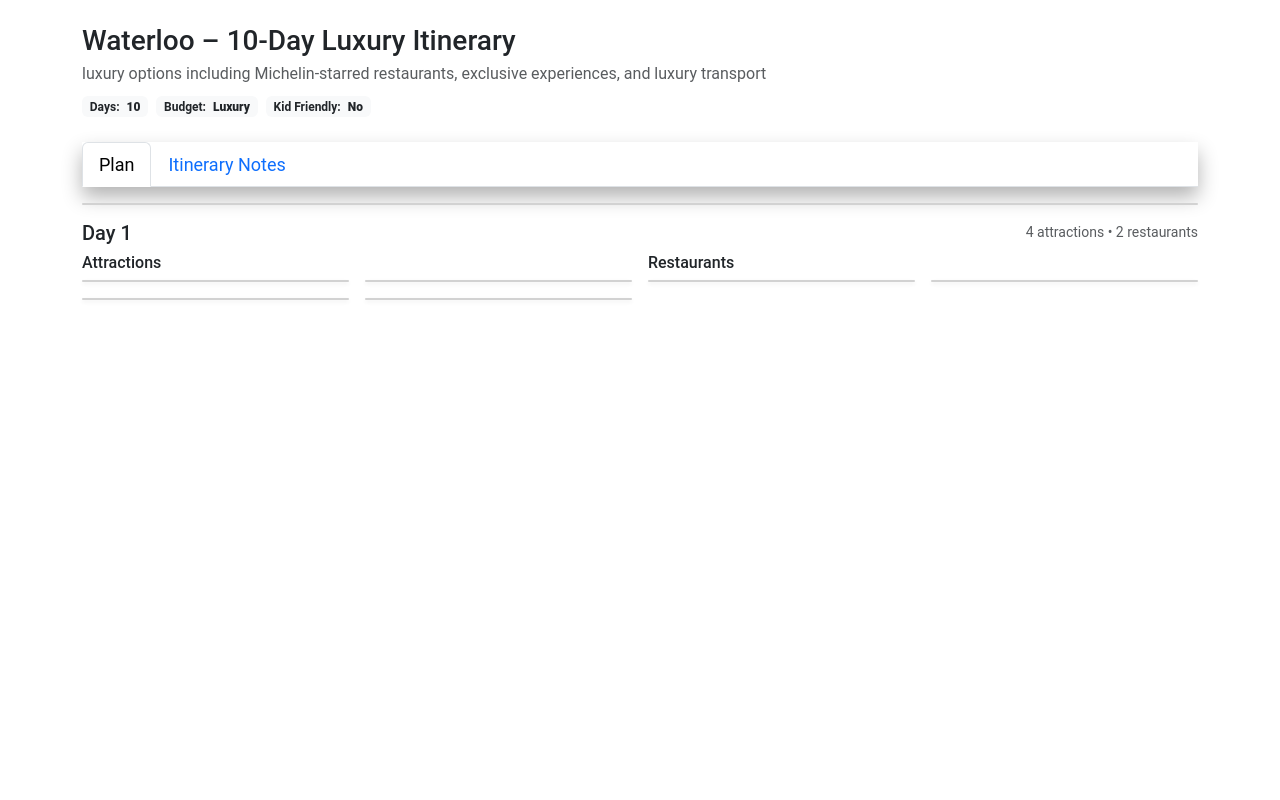
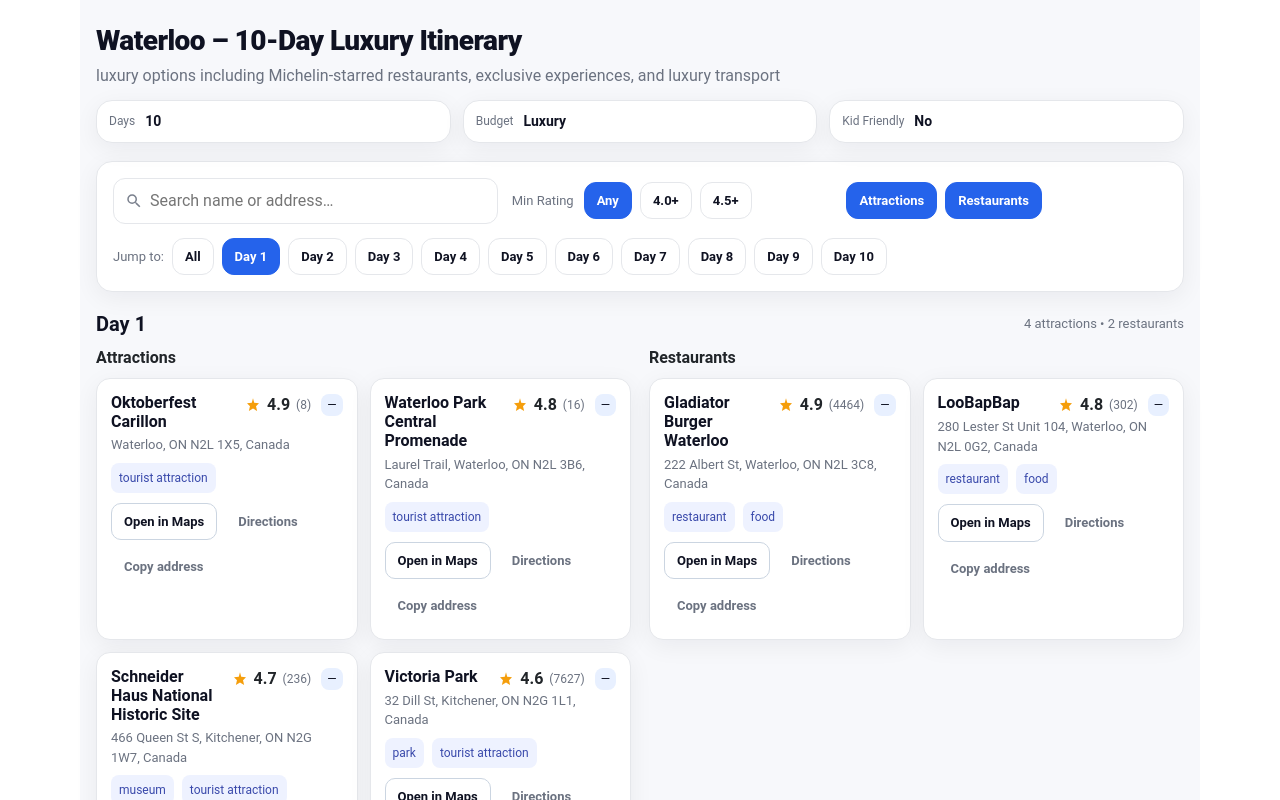
Before and after one commit to MyaEi/Frontend_SmartTravelApp, a Next.js app: page /smart-itineraries in a window 1280 px wide. Shown: the top 800 px of the page. Built offline with nearby package versions, Linux system fonts and the light colour scheme.

Commit message:
SM: smart itinerary empty UI layout implementation

```diff
--- a/app/capstone/components/Hero.tsx
+++ b/app/capstone/components/Hero.tsx
@@ -1,6 +1,7 @@
 'use client';
 
 import Image from 'next/image';
+import Link from "next/link";
 
 export default function Hero() {
   return (
@@ -43,12 +44,12 @@
               <div className="carousel-item active">
                 <div className="row">
                   <div className="col-12 col-md-3 mb-4">
-                    <div className="card clickable-card servicecard_hover">
+                    <Link href="/smart-itineraries" className="card clickable-card servicecard_hover text-decoration-none">
                       <img src="/capstone/images/trip-plan1.jpg" className="card-img-top" alt="Smart itineraries" />
                       <div className="card-body">
                         <h3 className="card-title">Smart itineraries</h3>
                       </div>
-                    </div>
+                    </Link>
                   </div>
                   <div className="col-12 col-md-3 mb-4">
                     <div className="card clickable-card servicecard_hover">
--- /dev/null
+++ b/app/smart-itineraries/itinerary.module.css
@@ -0,0 +1,362 @@
+.pageWrap {
+    --bg: #f7f8fb;
+  --card: #ffffff;
+  --text: #0f1222;
+  --muted: #6b7280;
+  --border: #e5e7eb;
+  --accent: #2563eb;
+  --accent-weak: #e8f0ff;
+  --chip: #eef2ff;
+  --chip-text: #3949ab;
+  --shadow: 0 6px 24px rgba(16, 24, 40, 0.06);
+  max-width: 1120px;
+  margin: 0 auto;
+  padding: 24px 16px 64px;
+  background: var(--bg);
+}
+
+.header {
+  margin-bottom: 16px;
+}
+
+.title {
+  font-size: 28px;
+  font-weight: 800;
+  color: var(--text);
+  letter-spacing: -0.02em;
+  margin: 0 0 6px;
+}
+
+.subtitle {
+  color: var(--muted);
+  max-width: 720px;
+  margin: 0 0 12px;
+}
+
+.statsRow {
+  display: grid;
+  grid-template-columns: repeat(3, minmax(0, 1fr));
+  gap: 12px;
+  margin-top: 12px;
+}
+
+.stat {
+  display: flex;
+  align-items: center;
+  gap: 10px;
+  background: var(--card);
+  border: 1px solid var(--border);
+  border-radius: 16px;
+  padding: 10px 12px;
+  box-shadow: var(--shadow);
+}
+
+.statLabel {
+  font-size: 12px;
+  color: var(--muted);
+}
+
+.statValue {
+  font-size: 14px;
+  font-weight: 600;
+  color: var(--text);
+}
+
+/* Controls */
+.controls {
+  margin-top: 18px;
+  background: var(--card);
+  border: 1px solid var(--border);
+  border-radius: 16px;
+  box-shadow: var(--shadow);
+  padding: 16px;
+}
+
+.controlGroup {
+  display: grid;
+  grid-template-columns: 1.2fr 1fr 1fr;
+  gap: 14px;
+}
+
+.searchWrap {
+  position: relative;
+}
+
+.searchIcon {
+  position: absolute;
+  left: 12px;
+  top: 50%;
+  width: 18px;
+  height: 18px;
+  transform: translateY(-50%);
+  fill: var(--muted);
+  opacity: 0.9;
+}
+
+.searchInput {
+  width: 100%;
+  padding: 10px 12px 10px 36px;
+  border: 1px solid var(--border);
+  border-radius: 12px;
+  outline: none;
+  background: #fff;
+  color: var(--text);
+}
+
+.searchInput:focus {
+  border-color: #c7d2fe;
+  box-shadow: 0 0 0 4px rgba(37, 99, 235, 0.1);
+}
+
+.minRatingWrap {
+  display: flex;
+  align-items: center;
+  gap: 10px;
+}
+
+.toggleWrap {
+  display: flex;
+  align-items: center;
+  gap: 8px;
+  justify-content: flex-start;
+}
+
+.muted {
+  color: var(--muted);
+  font-size: 13px;
+}
+
+.pillGroup {
+  display: flex;
+  gap: 8px;
+}
+
+.pill {
+  border: 1px solid var(--border);
+  background: #fff;
+  color: var(--text);
+  padding: 8px 12px;
+  border-radius: 12px;
+  font-size: 13px;
+  font-weight: 600;
+  cursor: pointer;
+}
+
+.pill:hover {
+  border-color: #cbd5e1;
+}
+
+.pillActive {
+  background: var(--accent);
+  color: #fff;
+  border-color: var(--accent);
+}
+
+.dayJump {
+  margin-top: 14px;
+  display: flex;
+  flex-wrap: wrap;
+  align-items: center;
+  gap: 8px;
+}
+
+/* Day sections */
+.daysWrap {
+  margin-top: 20px;
+}
+
+.daySection {
+  margin-bottom: 36px;
+}
+
+.dayHeader {
+  display: flex;
+  align-items: center;
+  justify-content: space-between;
+  margin-bottom: 10px;
+}
+
+.dayTitle {
+  font-size: 20px;
+  font-weight: 700;
+  color: var(--text);
+  margin: 0;
+}
+
+.dayMeta {
+  font-size: 13px;
+  color: var(--muted);
+}
+
+.twoCol {
+  display: grid;
+  grid-template-columns: 1fr 1fr;
+  gap: 18px;
+}
+
+.colHeader {
+  font-weight: 600;
+  margin-bottom: 8px;
+}
+
+/* Card grid */
+.cardGrid {
+  display: grid;
+  grid-template-columns: repeat(2, minmax(0, 1fr));
+  gap: 12px;
+}
+
+.card {
+  background: var(--card);
+  border: 1px solid var(--border);
+  border-radius: 14px;
+  padding: 14px;
+  box-shadow: var(--shadow);
+  transition: transform .2s ease, box-shadow .2s ease;
+}
+
+.card:hover {
+  transform: translateY(-2px);
+  box-shadow: 0 12px 28px rgba(16, 24, 40, 0.08);
+}
+
+.cardHeader {
+  display: flex;
+  justify-content: space-between;
+  align-items: flex-start;
+  gap: 12px;
+}
+
+.cardTitle {
+  font-size: 16px;
+  font-weight: 700;
+  line-height: 1.2;
+  margin: 0 0 4px;
+  color: var(--text);
+}
+
+.ratingWrap {
+  display: flex;
+  align-items: center;
+  gap: 6px;
+  white-space: nowrap;
+}
+
+.starIcon {
+  width: 16px;
+  height: 16px;
+  fill: #f59e0b; /* amber */
+}
+
+.ratingNum {
+  font-weight: 700;
+}
+
+.ratingCount {
+  color: var(--muted);
+  font-size: 12px;
+}
+
+.priceBadge {
+  margin-left: 4px;
+  font-size: 12px;
+  color: var(--text);
+  background: var(--accent-weak);
+  padding: 2px 6px;
+  border-radius: 8px;
+}
+
+.addrRow {
+  font-size: 13px;
+  color: var(--muted);
+  margin-bottom: 8px;
+}
+
+.tagRow {
+  display: flex;
+  gap: 8px;
+  flex-wrap: wrap;
+  margin-bottom: 10px;
+}
+
+.tag {
+  font-size: 12px;
+  background: var(--chip);
+  color: var(--chip-text);
+  padding: 6px 8px;
+  border-radius: 8px;
+}
+
+.actionsRow {
+  display: flex;
+  flex-wrap: wrap;
+  gap: 8px;
+}
+
+.btnOutline,
+.btnGhost {
+  font-size: 13px;
+  font-weight: 600;
+  padding: 8px 12px;
+  border-radius: 10px;
+  cursor: pointer;
+  text-decoration: none;
+}
+
+.btnOutline {
+  background: #fff;
+  border: 1px solid #cbd5e1;
+  color: var(--text);
+}
+
+.btnOutline:hover {
+  border-color: #94a3b8;
+}
+
+.btnGhost {
+  background: transparent;
+  border: 1px solid transparent;
+  color: var(--muted);
+}
+
+.btnGhost:hover {
+  background: #f1f5f9;
+  color: var(--text);
+}
+
+/* Notes */
+.notesWrap {
+  margin-top: 24px;
+  background: var(--card);
+  border: 1px solid var(--border);
+  border-radius: 14px;
+  padding: 16px;
+  box-shadow: var(--shadow);
+}
+
+.notesTitle {
+  margin: 0 0 6px;
+  font-size: 16px;
+  font-weight: 700;
+  color: var(--text);
+}
+
+.noteP {
+  margin: 6px 0;
+  color: var(--text);
+}
+
+/* Responsive */
+@media (max-width: 1000px) {
+  .controlGroup {
+    grid-template-columns: 1fr;
+  }
+
+  .twoCol {
+    grid-template-columns: 1fr;
+  }
+
+  .cardGrid {
+    grid-template-columns: 1fr;
+  }
+}
--- a/app/smart-itineraries/page.tsx
+++ b/app/smart-itineraries/page.tsx
@@ -6,18 +6,14 @@
 //     </div>
 //   );
 // }
-// app/smart-itineraries/page.tsx
+
 "use client";
 
 import React, { useMemo, useState } from "react";
-
-// ① If your JSON is in this folder as response.json:
+import styles from "./itinerary.module.css";
 import dataJson from "./response.json";
 
-// ② If you prefer /public/data/itinerary.json instead, delete the line above
-//    and use useEffect + fetch('/data/itinerary.json') to load at runtime.
-
-// ---------- Types that match your API response ----------
+// ---------- Types matching the response ----------
 type Place = {
   name: string;
   address: string;
@@ -25,12 +21,12 @@
   lon: number;
   rating: number | null;
   user_ratings_total: number | null;
-  price_level: number | null;
+  price_level: number | null; // 0..4 (or null)
   types: string[];
 };
 
 type PlanDay = {
-  day: number;            // 1-based
+  day: number; // 1-based
   attractions: Place[];
   restaurants: Place[];
 };
@@ -42,89 +38,133 @@
   budget_label: string;
   budget_description: string;
   kid_friendly: boolean;
-  itinerary_text: string; // markdown
+  itinerary_text: string; // markdown-ish
   plan_struct: PlanDay[];
 };
 
-// ---------- Small helpers ----------
-const priceTo$ = (lvl: number | null | undefined) => {
+// ---------- Helpers ----------
+const priceTo$ = (lvl?: number | null) => {
   if (lvl == null) return "—";
-  return "$".repeat(Math.max(1, Math.min(4, lvl)));
+  const clamped = Math.max(0, Math.min(4, lvl));
+  return "$".repeat(clamped || 1);
 };
 
-const toTitle = (s: string) =>
-  s.replaceAll("_", " ").replace(/\b\w/g, (m) => m.toUpperCase());
-
-// ---------- Presentational bits ----------
-function PlaceCard({ p }: { p: Place }) {
-  const types = p.types
-    .map(toTitle)
-    .filter((t) => !["Point Of Interest", "Establishment", "Store"].includes(t))
+const prettyTypes = (ts: string[]) =>
+  ts
+    .map((t) => t.replaceAll("_", " "))
+    .filter(
+      (t) =>
+        !["point of interest", "establishment", "store"].includes(
+          t.toLowerCase()
+        )
+    )
     .slice(0, 3);
 
+const mapsSearch = (p: Place) =>
+  `https://www.google.com/maps/search/?api=1&query=${encodeURIComponent(
+    `${p.name} ${p.address}`
+  )}`;
+
+const mapsDir = (p: Place) =>
+  `https://www.google.com/maps/dir/?api=1&destination=${encodeURIComponent(
+    `${p.lat},${p.lon}`
+  )}`;
+
+// ---------- Small UI bits ----------
+function Stat({ label, value }: { label: string; value: string }) {
   return (
-    <div className="card h-100 shadow-sm">
-      <div className="card-body">
-        <div className="d-flex justify-content-between align-items-start">
-          <h5 className="card-title mb-2">{p.name}</h5>
-          <div className="text-nowrap small">
-            {p.rating ? (
+    <div className={styles.stat}>
+      <div className={styles.statLabel}>{label}</div>
+      <div className={styles.statValue}>{value}</div>
+    </div>
+  );
+}
+
+function Pill({
+  active,
+  children,
+  onClick,
+}: {
+  active?: boolean;
+  children: React.ReactNode;
+  onClick?: () => void;
+}) {
+  return (
+    <button
+      type="button"
+      className={`${styles.pill} ${active ? styles.pillActive : ""}`}
+      onClick={onClick}
+    >
+      {children}
+    </button>
+  );
+}
+
+function PlaceCard({ p }: { p: Place }) {
+  const tags = prettyTypes(p.types);
+  return (
+    <div className={styles.card}>
+      <div className={styles.cardHeader}>
+        <h3 className={styles.cardTitle}>{p.name}</h3>
+
+        <div className={styles.ratingWrap}>
+          {typeof p.rating === "number" ? (
             <>
-                <span className="me-1">⭐ {p.rating.toFixed(1)}</span>
+              <svg
+                viewBox="0 0 24 24"
+                className={styles.starIcon}
+                aria-hidden="true"
+              >
+                <path d="M12 17.3l6.18 3.7-1.64-7.03L21 9.24l-7.19-.61L12 2 10.19 8.63 3 9.24l4.46 4.73L5.82 21z" />
+              </svg>
+              <span className={styles.ratingNum}>{p.rating.toFixed(1)}</span>
               {p.user_ratings_total ? (
-                  <span className="text-muted">({p.user_ratings_total})</span>
+                <span className={styles.ratingCount}>({p.user_ratings_total})</span>
               ) : null}
             </>
           ) : (
-              <span className="badge bg-secondary">No rating</span>
+            <span className={styles.badgeMuted}>No rating</span>
           )}
+          <span className={styles.priceBadge}>{priceTo$(p.price_level)}</span>
         </div>
       </div>
 
-        <p className="card-text text-muted small mb-2">{p.address}</p>
+      <div className={styles.addrRow}>{p.address}</div>
 
-        {types.length > 0 && (
-          <div className="mb-3">
-            {types.map((t) => (
-              <span key={t} className="badge bg-light text-dark me-2">
+      {tags.length > 0 && (
+        <div className={styles.tagRow}>
+          {tags.map((t) => (
+            <span key={t} className={styles.tag}>
               {t}
             </span>
           ))}
         </div>
       )}
 
-        <div className="d-flex gap-2">
+      <div className={styles.actionsRow}>
         <a
-            className="btn btn-outline-primary btn-sm"
-            href={`https://www.google.com/maps/search/?api=1&query=${encodeURIComponent(
-              `${p.name} ${p.address}`
-            )}`}
+          className={styles.btnOutline}
+          href={mapsSearch(p)}
           target="_blank"
           rel="noreferrer"
         >
           Open in Maps
         </a>
         <a
-            className="btn btn-outline-secondary btn-sm"
-            href={`https://www.google.com/maps/dir/?api=1&destination=${encodeURIComponent(
-              `${p.lat},${p.lon}`
-            )}`}
+          className={styles.btnGhost}
+          href={mapsDir(p)}
           target="_blank"
           rel="noreferrer"
         >
           Directions
         </a>
         <button
-            className="btn btn-outline-secondary btn-sm"
+          type="button"
+          className={styles.btnGhost}
           onClick={() => navigator.clipboard.writeText(p.address)}
-            type="button"
         >
           Copy address
         </button>
-          <span className="ms-auto small text-muted align-self-center">
-            {priceTo$(p.price_level)}
-          </span>
-        </div>
       </div>
     </div>
   );
@@ -143,17 +183,20 @@
   const days = useMemo(() => data.plan_struct.map((d) => d.day), [data]);
 
   const filtered = useMemo(() => {
-    const matches = (p: Place) =>
-      (query.trim() === "" ||
-        (p.name + " " + p.address).toLowerCase().includes(query.toLowerCase())) &&
-      (minRating == null || (p.rating ?? 0) >= minRating);
+    const matches = (p: Place) => {
+      const qok =
+        query.trim() === "" ||
+        (p.name + " " + p.address).toLowerCase().includes(query.toLowerCase());
+      const rok = minRating == null || (p.rating ?? 0) >= minRating;
+      return qok && rok;
+    };
 
-    const selectedDays =
+    const chosen =
       day === "all"
         ? data.plan_struct
         : data.plan_struct.filter((d) => d.day === day);
 
-    return selectedDays.map((d) => ({
+    return chosen.map((d) => ({
       ...d,
       attractions: showAttr ? d.attractions.filter(matches) : [],
       restaurants: showFood ? d.restaurants.filter(matches) : [],
@@ -161,164 +204,113 @@
   }, [data, query, minRating, showAttr, showFood, day]);
 
   return (
-    <div className="container py-4">
+    <div className={styles.pageWrap}>
       {/* Header */}
-      <div className="mb-4">
-        <h1 className="h3 mb-1">
+      <header className={styles.header}>
+        <h1 className={styles.title}>
           {data.destination} – {data.days}-Day {data.budget_label} Itinerary
         </h1>
-        <p className="text-muted mb-2">{data.budget_description}</p>
+        <p className={styles.subtitle}>{data.budget_description}</p>
 
-        <div className="row g-2">
-          <div className="col-auto">
-            <span className="badge bg-light text-dark">
-              Days: <strong className="ms-1">{data.days}</strong>
-            </span>
+        <div className={styles.statsRow}>
+          <Stat label="Days" value={String(data.days)} />
+          <Stat label="Budget" value={data.budget_label} />
+          <Stat label="Kid Friendly" value={data.kid_friendly ? "Yes" : "No"} />
         </div>
-          <div className="col-auto">
-            <span className="badge bg-light text-dark">
-              Budget: <strong className="ms-1">{data.budget_label}</strong>
-            </span>
-          </div>
-          <div className="col-auto">
-            <span className="badge bg-light text-dark">
-              Kid Friendly: <strong className="ms-1">{data.kid_friendly ? "Yes" : "No"}</strong>
-            </span>
-          </div>
-        </div>
-      </div>
+      </header>
 
-      {/* Tabs */}
-      <ul className="nav nav-tabs" id="itTabs" role="tablist">
-        <li className="nav-item" role="presentation">
-          <button className="nav-link active" id="plan-tab" data-bs-toggle="tab" data-bs-target="#plan" type="button" role="tab">
-            Plan
-          </button>
-        </li>
-        <li className="nav-item" role="presentation">
-          <button className="nav-link" id="notes-tab" data-bs-toggle="tab" data-bs-target="#notes" type="button" role="tab">
-            Itinerary Notes
-          </button>
-        </li>
-      </ul>
-
-      <div className="tab-content pt-3">
-        {/* PLAN TAB */}
-        <div className="tab-pane fade show active" id="plan" role="tabpanel">
-          {/* Filters bar */}
-          <div className="card mb-3">
-            <div className="card-body">
-              <div className="row g-2 align-items-center">
-                <div className="col-12 col-md-4">
+      {/* Controls */}
+      <section className={styles.controls}>
+        <div className={styles.controlGroup}>
+          <div className={styles.searchWrap}>
+            <svg
+              viewBox="0 0 24 24"
+              className={styles.searchIcon}
+              aria-hidden="true"
+            >
+              <path d="M15.5 14h-.79l-.28-.27A6.471 6.471 0 0016 9.5 6.5 6.5 0 109.5 16c1.61 0 3.09-.59 4.23-1.57l.27.28v.79l5 4.99L20.49 19l-4.99-5zM9.5 14C7.01 14 5 11.99 5 9.5S7.01 5 9.5 5 14 7.01 14 9.5 11.99 14 9.5 14z" />
+            </svg>
             <input
-                    className="form-control"
+              className={styles.searchInput}
               placeholder="Search name or address…"
               value={query}
               onChange={(e) => setQuery(e.target.value)}
             />
           </div>
 
-                <div className="col-12 col-md-4 d-flex align-items-center gap-2">
-                  <span className="text-muted small">Min Rating</span>
-                  <div className="btn-group">
-                    <button
-                      className={`btn btn-sm ${minRating == null ? "btn-primary" : "btn-outline-primary"}`}
-                      onClick={() => setMinRating(null)}
-                    >
+          <div className={styles.minRatingWrap}>
+            <span className={styles.muted}>Min Rating</span>
+            <div className={styles.pillGroup}>
+              <Pill active={minRating == null} onClick={() => setMinRating(null)}>
                 Any
-                    </button>
-                    <button
-                      className={`btn btn-sm ${minRating === 4.0 ? "btn-primary" : "btn-outline-primary"}`}
-                      onClick={() => setMinRating(4.0)}
-                    >
+              </Pill>
+              <Pill active={minRating === 4.0} onClick={() => setMinRating(4.0)}>
                 4.0+
-                    </button>
-                    <button
-                      className={`btn btn-sm ${minRating === 4.5 ? "btn-primary" : "btn-outline-primary"}`}
-                      onClick={() => setMinRating(4.5)}
-                    >
+              </Pill>
+              <Pill active={minRating === 4.5} onClick={() => setMinRating(4.5)}>
                 4.5+
-                    </button>
+              </Pill>
             </div>
           </div>
 
-                <div className="col-12 col-md-4 d-flex align-items-center gap-2">
-                  <div className="btn-group">
-                    <button
-                      className={`btn btn-sm ${showAttr ? "btn-primary" : "btn-outline-primary"}`}
-                      onClick={() => setShowAttr((v) => !v)}
-                    >
+          <div className={styles.toggleWrap}>
+            <Pill active={showAttr} onClick={() => setShowAttr((v) => !v)}>
               Attractions
-                    </button>
-                    <button
-                      className={`btn btn-sm ${showFood ? "btn-primary" : "btn-outline-primary"}`}
-                      onClick={() => setShowFood((v) => !v)}
-                    >
+            </Pill>
+            <Pill active={showFood} onClick={() => setShowFood((v) => !v)}>
               Restaurants
-                    </button>
-                  </div>
+            </Pill>
           </div>
         </div>
 
-              {/* Day jump */}
-              <div className="mt-3 d-flex flex-wrap gap-2">
-                <button
-                  className={`btn btn-sm ${day === "all" ? "btn-secondary" : "btn-outline-secondary"}`}
-                  onClick={() => setDay("all")}
-                >
+        <div className={styles.dayJump}>
+          <span className={styles.muted}>Jump to:</span>
+          <Pill active={day === "all"} onClick={() => setDay("all")}>
             All
-                </button>
+          </Pill>
           {days.map((d) => (
-                  <button
-                    key={d}
-                    className={`btn btn-sm ${day === d ? "btn-secondary" : "btn-outline-secondary"}`}
-                    onClick={() => setDay(d)}
-                  >
+            <Pill key={d} active={day === d} onClick={() => setDay(d)}>
               Day {d}
-                  </button>
+            </Pill>
           ))}
         </div>
-            </div>
-          </div>
+      </section>
 
-          {/* Day sections */}
+      {/* Content */}
+      <main className={styles.daysWrap}>
         {filtered.map((d) => (
-            <section key={d.day} className="mb-5">
-              <div className="d-flex justify-content-between align-items-center mb-2">
-                <h2 className="h5 mb-0">Day {d.day}</h2>
-                <div className="small text-muted">
+          <section key={d.day} className={styles.daySection}>
+            <div className={styles.dayHeader}>
+              <h2 className={styles.dayTitle}>Day {d.day}</h2>
+              <div className={styles.dayMeta}>
                 {d.attractions.length} attractions • {d.restaurants.length} restaurants
               </div>
             </div>
 
-              <div className="row g-3">
+            <div className={styles.twoCol}>
               {/* Attractions */}
-                <div className="col-12 col-lg-6">
-                  <h6 className="mb-2">Attractions</h6>
+              <div>
+                <div className={styles.colHeader}>Attractions</div>
                 {d.attractions.length === 0 ? (
-                    <div className="text-muted small">No attractions match your filters.</div>
+                  <div className={styles.empty}>No attractions match your filters.</div>
                 ) : (
-                    <div className="row row-cols-1 row-cols-md-2 g-3">
+                  <div className={styles.cardGrid}>
                     {d.attractions.map((p) => (
-                        <div key={`${p.name}-${p.lat}-${p.lon}`} className="col">
-                          <PlaceCard p={p} />
-                        </div>
+                      <PlaceCard key={`${p.name}-${p.lat}-${p.lon}`} p={p} />
                     ))}
                   </div>
                 )}
               </div>
 
               {/* Restaurants */}
-                <div className="col-12 col-lg-6">
-                  <h6 className="mb-2">Restaurants</h6>
+              <div>
+                <div className={styles.colHeader}>Restaurants</div>
                 {d.restaurants.length === 0 ? (
-                    <div className="text-muted small">No restaurants match your filters.</div>
+                  <div className={styles.empty}>No restaurants match your filters.</div>
                 ) : (
-                    <div className="row row-cols-1 row-cols-md-2 g-3">
+                  <div className={styles.cardGrid}>
                     {d.restaurants.map((p) => (
-                        <div key={`${p.name}-${p.lat}-${p.lon}`} className="col">
-                          <PlaceCard p={p} />
-                        </div>
+                      <PlaceCard key={`${p.name}-${p.lat}-${p.lon}`} p={p} />
                     ))}
                   </div>
                 )}
@@ -326,20 +318,17 @@
             </div>
           </section>
         ))}
-        </div>
+      </main>
 
-        {/* NOTES TAB */}
-        <div className="tab-pane fade" id="notes" role="tabpanel">
-          <div className="card">
-            <div className="card-body">
-              {/* Render markdown simply. If you want full markdown support, install react-markdown */}
+      {/* Notes */}
+      <section className={styles.notesWrap}>
+        <h3 className={styles.notesTitle}>Itinerary Notes</h3>
         {data.itinerary_text.split("\n").map((line, i) => (
-                <p key={i} className="mb-2">{line}</p>
+          <p key={i} className={styles.noteP}>
+            {line}
+          </p>
         ))}
-            </div>
-          </div>
-        </div>
-      </div>
+      </section>
     </div>
   );
 }
```
Lines whose indentation alone changed are shown as unchanged.
